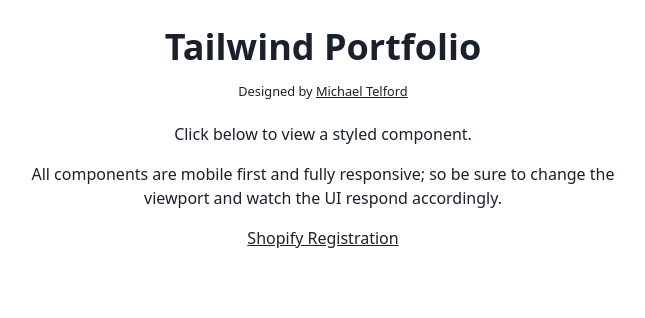
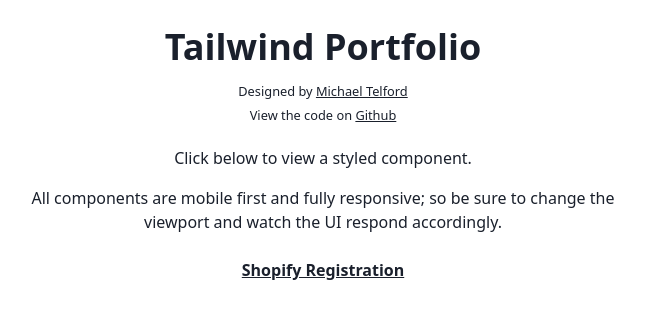
Before and after one commit to michaeltelford/tailwind_portfolio, a Next.js app: page / in a window 1280 px wide. Shown: the top 318 px of the page, without its empty margins (317-962 px from the left). Built offline with nearby package versions, Linux system fonts and the light colour scheme.

Commit message:
Reworked the Nav links

```diff
--- a/components/nav.js
+++ b/components/nav.js
@@ -1,6 +1,6 @@
 import Link from 'next/link';
 
-export default function Nav() {
+export default function Nav({ inspiredByHref }) {
   return (
     <>
       <div className='flex my-3 ml-3 underline text-gray-900'>
@@ -10,9 +10,9 @@
 
         <a
           className='ml-auto mr-3 hover:text-blue-700'
-          href='https://github.com/michaeltelford/tailwind_portfolio'
+          href={inspiredByHref || ''}
           target='_blank'>
-            Github
+            Inspired By >>
         </a>
       </div>
       <hr />
--- a/pages/index.js
+++ b/pages/index.js
@@ -14,7 +14,7 @@
           Tailwind Portfolio
         </h1>
 
-        <header className='mb-5'>
+        <div className='mb-5'>
           <small>
             Designed by {' '}
             <a
@@ -24,18 +24,31 @@
                 Michael Telford
             </a>
           </small>
-        </header>
+          <br />
+          <small>
+            View the code on {' '}
+            <a
+              className='underline hover:text-blue-700'
+              href='https://github.com/michaeltelford/tailwind_portfolio'
+              target='_blank'>
+                Github
+            </a>
+          </small>
+        </div>
 
+        <content>
           <p className='mb-4'>
             Click below to view a styled component.
           </p>
-        <p className='mb-4'>
+
+          <p className='mb-6'>
             All components are mobile first and fully responsive; so be sure to change the viewport and watch the UI respond accordingly.
           </p>
 
-        <ul className='underline hover:text-blue-700'>
+          <ul className='underline hover:text-blue-700 font-semibold'>
             <li><Link href='/shopify'><a>Shopify Registration</a></Link></li>
           </ul>
+        </content>
       </main>
     </>
   );
--- a/pages/shopify.js
+++ b/pages/shopify.js
@@ -3,7 +3,7 @@
 export default function Shopify() {
   return (
     <>
-      <Nav />
+      <Nav inspiredByHref='https://www.shopify.com/' />
       <main className='flex flex-col bg-yellow-100 lg:flex-row'>
         <div className='p-8 mb-4 max-w-screen-md md:w-3/5 md:mx-5'>
           <h2 className='mb-6 text-green-900 text-4xl font-bold tracking-tighter leading-tight md:text-5xl md:mt-10 xl:text-6xl'>
@@ -19,7 +19,7 @@
               type='text'
               placeholder='Enter your email address' />
             <button className='w-full bg-green-700 hover:bg-green-800 text-white font-semibold rounded shadow-lg py-3 xs:w-64 xs:h-12'>
-              Start free trail
+              Start free trial
             </button>
           </form>
 
```
Lines whose indentation alone changed are shown as unchanged.
